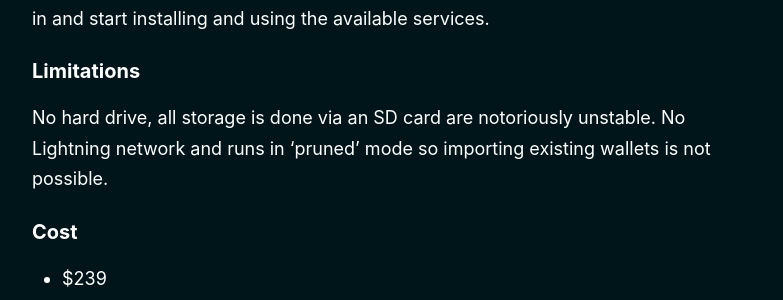
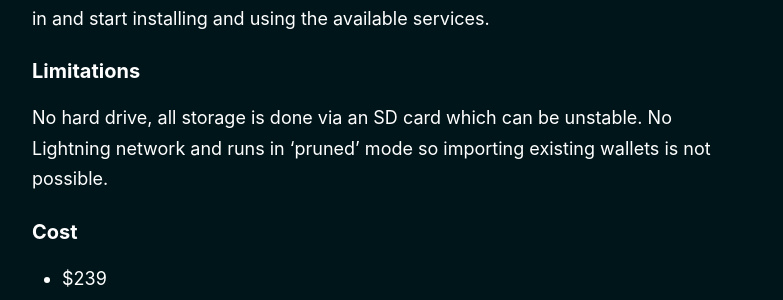
Before and after one commit to BitcoinQnA/node-guide, a Jekyll site: the page built from _pages/plug and play.md, in a window 1280 px wide and 900 px high, scrolled down 7573 px. Shown: the part 153-453 px from the top of the window, without its empty margins (248-1031 px from the left). Built offline with Jekyll 4.4.1, drawn with Linux system fonts in a browser that asks for light colours.

Commit message:
Update plug and play.md

```diff
--- a/_pages/plug and play.md
+++ b/_pages/plug and play.md
@@ -238,7 +238,7 @@ Once you receive the device, connect the hardware and power it on. Inside the se
 
 ### Limitations
 
-No hard drive, all storage is done via an SD card are notoriously unstable. No Lightning network and runs in 'pruned' mode so importing existing wallets is not possible.
+No hard drive, all storage is done via an SD card which can be unstable. No Lightning network and runs in 'pruned' mode so importing existing wallets is not possible.
 
 ### Cost
 
```
